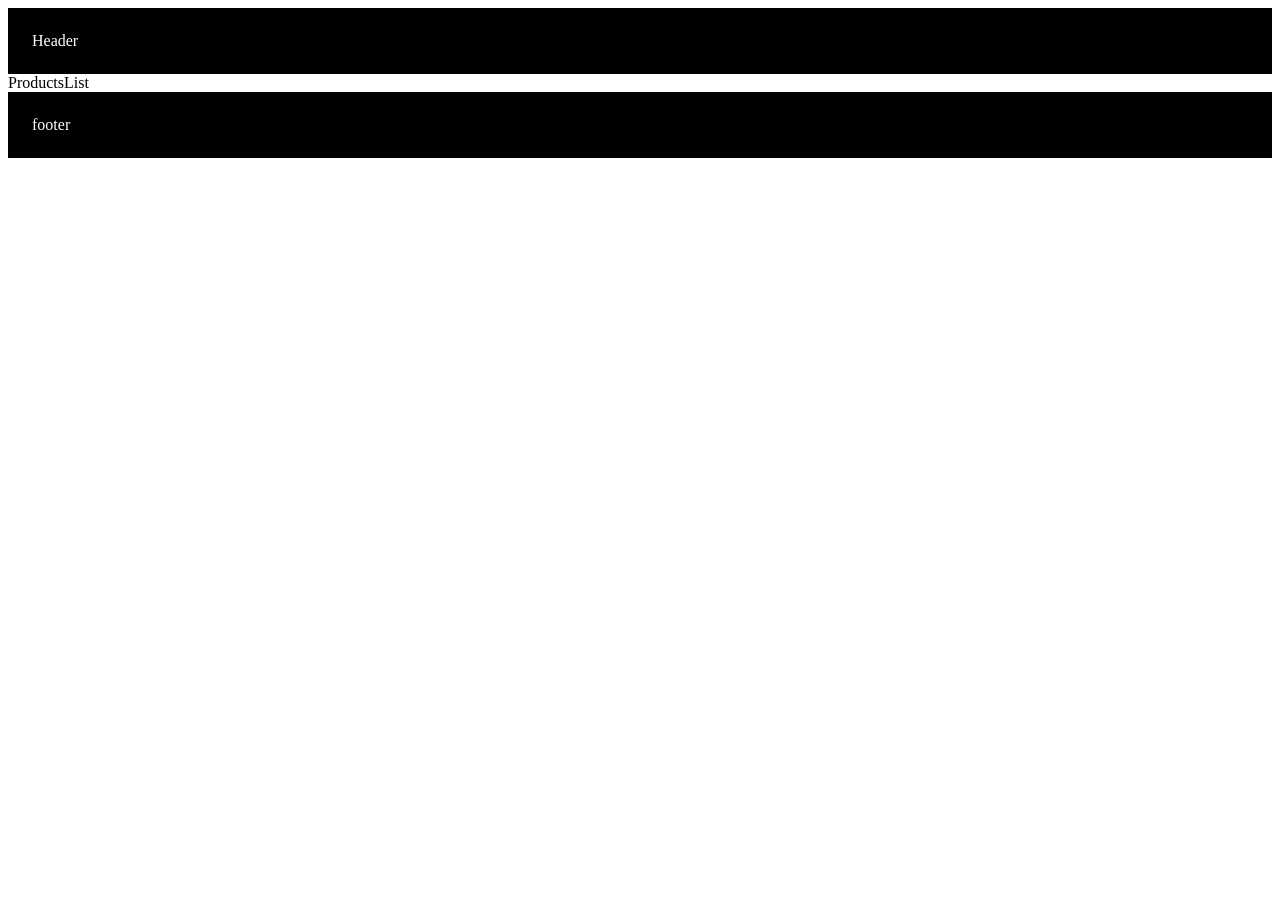
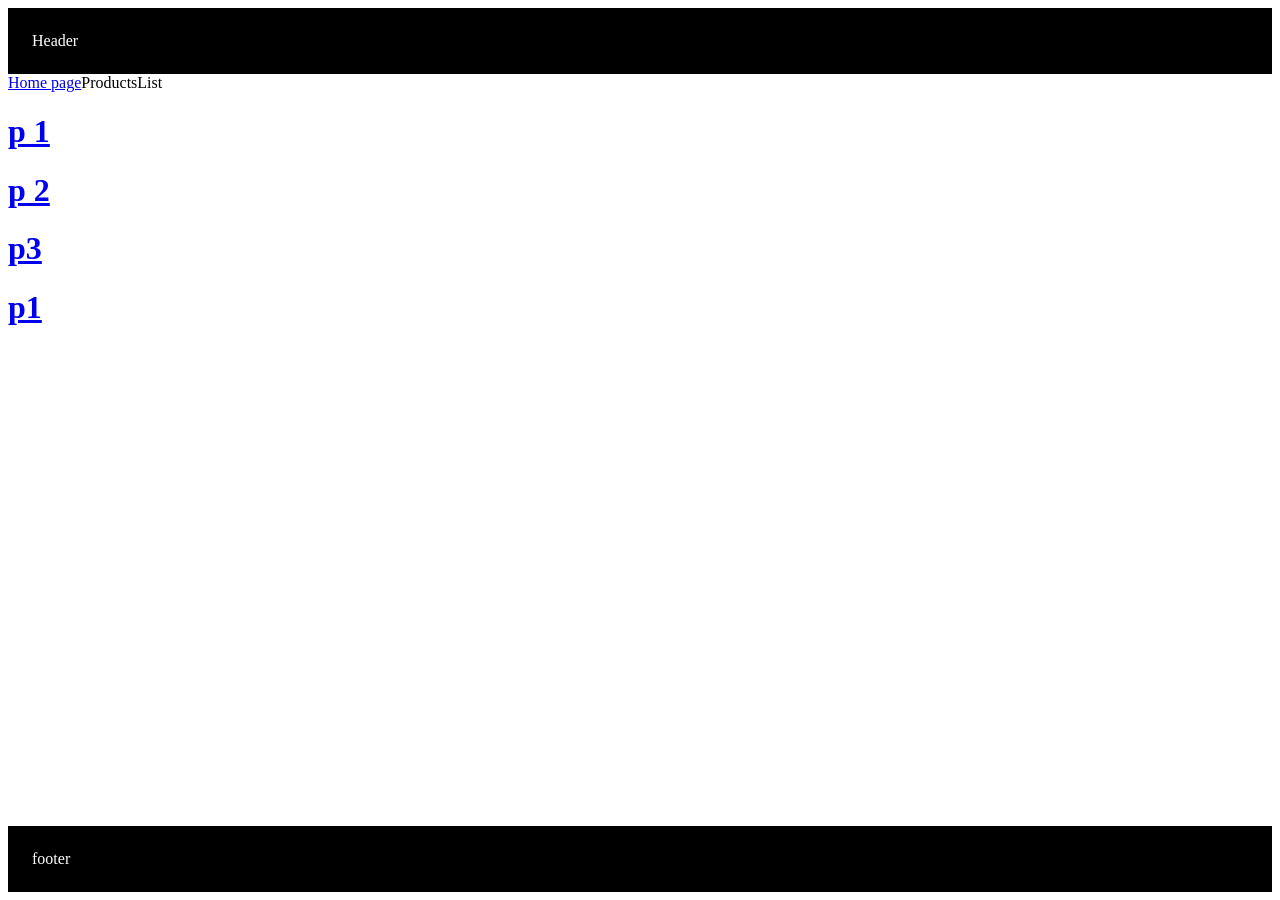
Before and after one commit to ritikj27/nextjs-course, a Next.js app in the folder my-app/: page /products in a window 1280 px wide. Before the commit the page ends 800 px from the top, so only its background shows below. Built offline with nearby package versions, Linux system fonts and the light colour scheme.

Commit message:
active navigation

```diff
--- a/my-app/src/app/layout.tsx
+++ b/my-app/src/app/layout.tsx
@@ -1,29 +1,42 @@
-import { Metadata } from "next"
+import { Metadata } from "next";
 
-export const metadata:Metadata = {
-  title:{
-    default:"Nextjs",
-    template:"%s | Coder"
+export const metadata: Metadata = {
+  title: {
+    default: "Nextjs",
+    template: "%s | Coder",
   },
-  description: 'Generated by Next.js',
-}
+  description: "Generated by Next.js",
+};
 
 export default function RootLayout({
   children,
 }: {
-  children: React.ReactNode
+  children: React.ReactNode;
 }) {
   return (
     <html lang="en">
       <body>
-        <header style={{backgroundColor:'black',color:'white',padding:'1.5rem'}}>
+        <header
+          style={{
+            backgroundColor: "black",
+            color: "white",
+            padding: "1.5rem",
+          }}
+        >
           Header
         </header>
         {children}
-        <footer style={{backgroundColor:'black',color:'white',padding:'1.5rem'}}>
+        <footer
+          style={{
+            backgroundColor: "black",
+            color: "white",
+            padding: "1.5rem",
+            marginTop: 500,
+          }}
+        >
           footer
         </footer>
       </body>
     </html>
-  )
+  );
 }
--- a/my-app/src/app/page.tsx
+++ b/my-app/src/app/page.tsx
@@ -1,7 +1,11 @@
+import Link from 'next/link';
 import React from 'react';
 
 export default function Home() {
   return (
-    <div>welcome, Home page</div>
+    <div>
+    welcome, Home page
+    <Link href='/products'>products</Link>
+    </div>
   );
 }
--- a/my-app/src/app/products/page.tsx
+++ b/my-app/src/app/products/page.tsx
@@ -1,11 +1,23 @@
-import React from 'react'
+import Link from "next/link";
+import React from "react";
 
 export default function ProductsList() {
   return (
-    <div>ProductsList
-        {/* <h1>p1</h1>
-        <h1>p2</h1>
-        <h1>p3</h1> */}
+    <div>
+      <Link href="/">Home page</Link>
+      ProductsList
+      <Link href="/products/1">
+        <h1>p 1</h1>
+      </Link>
+      <Link href="/products/2">
+        <h1>p 2</h1>
+      </Link>
+      <Link href="/products/3" replace>
+        <h1>p3</h1>
+      </Link>
+      <Link href="/products/100" >
+        <h1>p1</h1>
+      </Link>
     </div>
-  )
+  );
 }
```
Also changed, not shown: my-app/src/app/(auth)/(layout)/layout.tsx (+29 -4 lines), my-app/src/app/(auth)/(layout)/forget-password/page.tsx (renamed from my-app/src/app/(auth)/forget-password/page.tsx), 1 other file (tests, documents, lock files or other folders).
